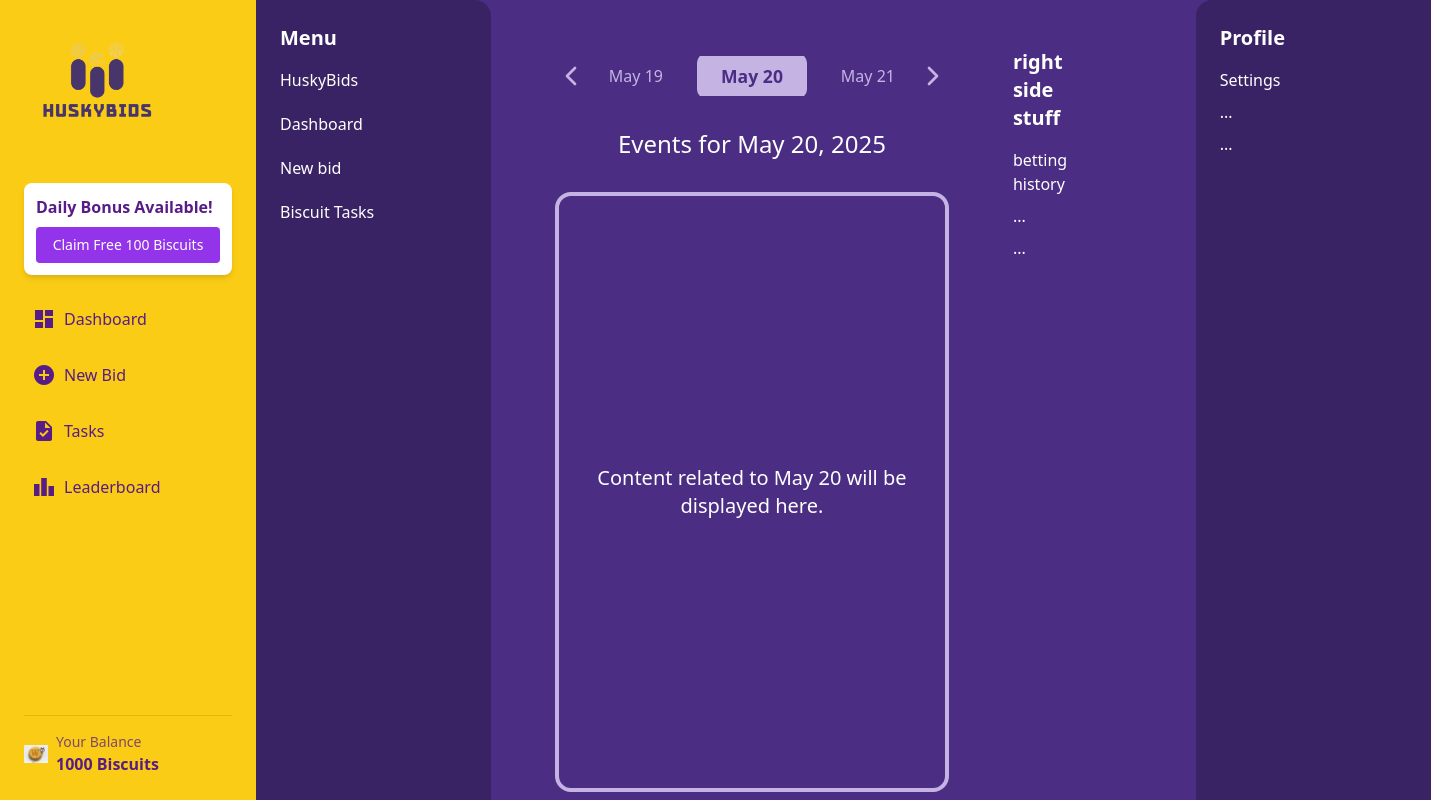
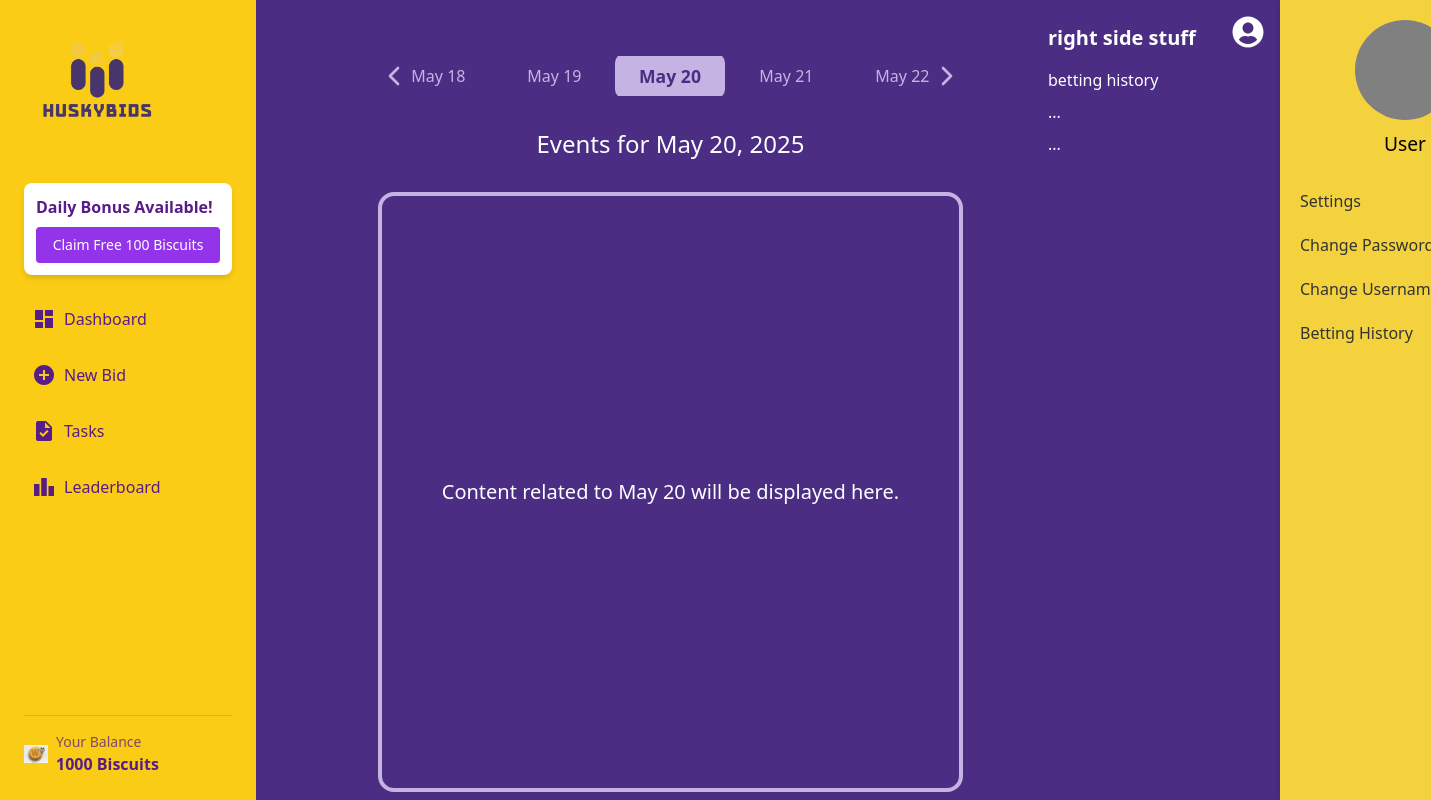
Before and after one commit to maiyuyona/huskybids, a Next.js app: page /testingHome in a window 1280 px wide. Shown: the top 800 px of the page, 1431 px wide, since content can reach past the window. Built offline with nearby package versions, Linux system fonts and the light colour scheme.

Commit message:
oops didnt stage everything

```diff
--- a/package.json
+++ b/package.json
@@ -17,6 +17,7 @@
     "next": "15.1.4",
     "react": "^19.0.0",
     "react-dom": "^19.0.0",
+    "react-icons": "^5.5.0",
     "react-router-dom": "^7.1.4"
   },
   "devDependencies": {
--- a/src/app/testSidebar/TestSidebar.module.css
+++ b/src/app/testSidebar/TestSidebar.module.css
@@ -2,6 +2,10 @@
     position: relative;
     min-height: 100vh;
     padding: 20px;
+    display: flex;
+    flex-direction: column;
+    align-items: center;
+    justify-content: center;
   }
 
   .toggleContainer {
--- a/src/app/testingHome/layout.js
+++ b/src/app/testingHome/layout.js
@@ -1,59 +1,51 @@
-// src/app/(main)/layout.js
-// This component wraps the pages inside the (main) group
-
-// You can keep this as a client component if the sidebars need interactivity,
-// or make parts of it server components if possible.
 "use client";
 
-import React from 'react';
-// --- Use Link from next/link ---
-import Link from 'next/link';
-
-// Assume your right sidebar content is static or its own component
-// import RightSidebar from '@/components/RightSidebar'; // Example import
+import React, { useState } from 'react';
+import { FaUserCircle } from 'react-icons/fa';
+import SettingsSidebar from '../components/SettingsSidebar/SettingsSidebar';
 
 export default function MainLayout({ children }) {
-  // Removed state/logic related to date scroller - that belongs in the specific page (app/page.js)
+  // State to control the visibility of the right sidebar
+  const [isRightSidebarOpen, setIsRightSidebarOpen] = useState(false);
+  const [username, setUsername] = useState("User"); // Default username
+
+  // Toggle function for the right sidebar
+  const toggleRightSidebar = () => {
+    setIsRightSidebarOpen(!isRightSidebarOpen);
+  };
 
   return (
     <div className="bg-[#4b2e83] flex w-full min-h-screen relative overflow-hidden">
-      {/* Left Menu */}
-      <div className="w-[20%] bg-[#3a2365] p-6 text-white rounded-r-2xl overflow-hidden flex-shrink-0">
-        <h2 className="text-xl font-bold mb-4">Menu</h2>
-        <ul className="space-y-5">
-          {/* --- Use Link from next/link with href --- */}
-          <li className="hover:text-[#c5b4e3]">
-            <Link href="/" className="block cursor-pointer">HuskyBids</Link>
-          </li>
-          <li className="hover:text-[#c5b4e3]">
-            <Link href="/dashboard" className="block cursor-pointer">Dashboard</Link>
-          </li>
-          <li className="hover:text-[#c5b4e3]">
-            <Link href="/new-bid" className="block cursor-pointer">New bid</Link>
-          </li>
-          <li className="hover:text-[#c5b4e3]">
-            <Link href="/tasks" className="block cursor-pointer">Biscuit Tasks</Link>
-          </li>
-          {/* --- End Link components --- */}
-        </ul>
+      {/* Profile Icon in the top right - Fixed */}
+      <div className="fixed top-4 right-4 z-20">
+        <button
+          onClick={toggleRightSidebar}
+          className="text-white hover:text-[#c5b4e3] transition-colors"
+          aria-label="Toggle profile menu"
+        >
+          <FaUserCircle size={32} />
+        </button>
       </div>
 
       {/* Center Content Area - Renders the matched page */}
-      {/* The 'children' prop passed by Next.js contains the page component */}
-      <div className="flex-1 overflow-y-auto p-6"> {/* Added padding */}
+      <div className="flex-1 p-6 relative">
         {children}
       </div>
 
-      {/* Right Menu */}
-      <div className="w-[20%] bg-[#3a2365] p-6 text-white rounded-l-2xl overflow-hidden flex-shrink-0">
-        <h2 className="text-xl font-bold mb-4">Profile</h2>
-        <ul className="space-y-2">
-          <li className="hover:text-[#c5b4e3] cursor-pointer">Settings</li>
-          <li className="hover:text-[#c5b4e3] cursor-pointer">...</li>
-          <li className="hover:text-[#c5b4e3] cursor-pointer">...</li>
-        </ul>
-        {/* Or <RightSidebar /> */}
-      </div>
+      {/* Right Sidebar using the existing SettingsSidebar component */}
+      <SettingsSidebar
+        isSidebarOpen={isRightSidebarOpen}
+        toggleSidebar={toggleRightSidebar}
+        username={username}
+      />
+
+      {/* Overlay to close sidebar when clicking outside */}
+      {isRightSidebarOpen && (
+        <div
+          className="fixed inset-0 bg-black bg-opacity-50 z-10"
+          onClick={toggleRightSidebar}
+        ></div>
+      )}
     </div>
   );
 }
--- a/src/app/testingHome/page.js
+++ b/src/app/testingHome/page.js
@@ -51,11 +51,9 @@ const FrameHome = () => {
   };
 
   return (
-    <div className="bg-[#4b2e83] flex w-full min-h-screen relative overflow-hidden">
-
-
-      {/* Center Content - Scrollable Only This Section */}
-      <div className="flex flex-col items-center w-[60%] py-8 ml-10 mr-10 overflow-y-scroll h-screen">
+    <div className="flex w-full h-screen overflow-hidden">
+      {/* Main Content Area - Scrollable and Centered */}
+      <div className="flex flex-col items-center w-[80%] py-8 overflow-y-auto mx-auto pr-[20%]">
         {/* Scrollable Date Bar */}
         <div className="relative flex items-center justify-center mb-8 w-full">
           <button onClick={() => scroll("left")} className="absolute left-0 z-10">
@@ -101,8 +99,8 @@ const FrameHome = () => {
         </div>
       </div>
 
-      {/* Right Menu */}
-      <div className="w-[20%] bg-primary-purple p-6 text-white rounded-l-2xl overflow-hidden">
+      {/* Right Menu - Fixed */}
+      <div className="w-[20%] bg-primary-purple p-6 text-white rounded-l-2xl overflow-hidden fixed right-0 top-0 h-screen">
         <h2 className="text-xl font-bold mb-4">right side stuff</h2>
         <ul className="space-y-2">
           <li className="hover:text-[#c5b4e3] cursor-pointer">betting history</li>
```
Also changed, not shown: 1 other file (tests, documents, lock files or other folders).
